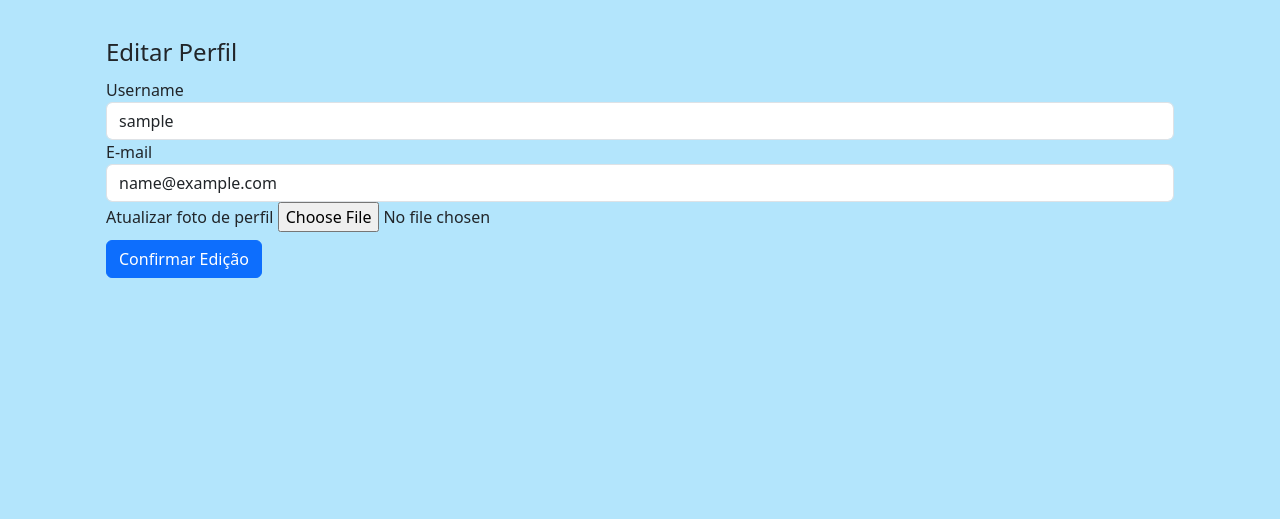
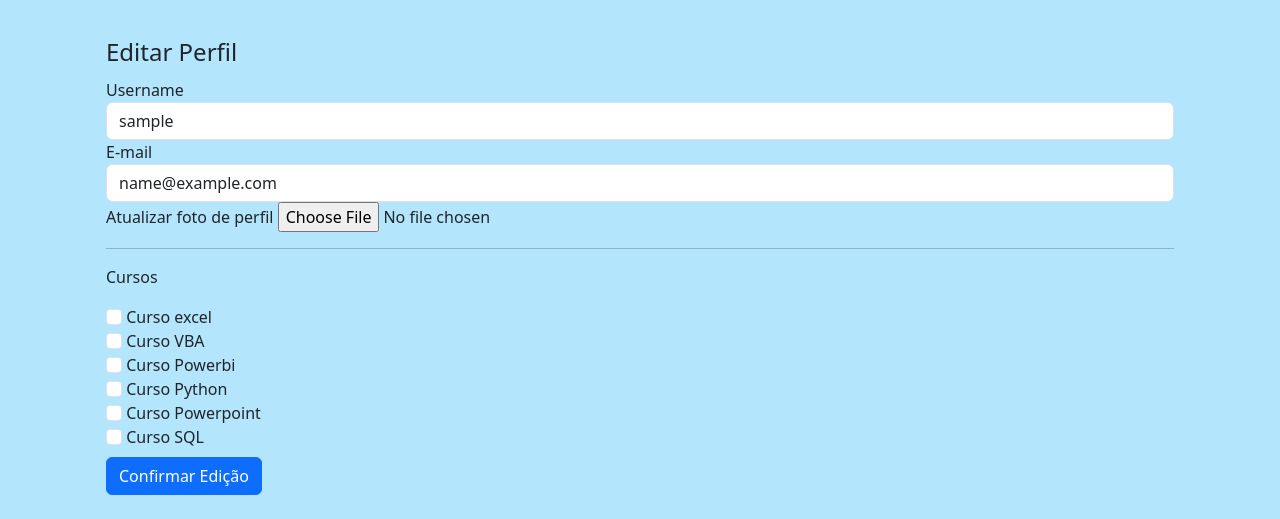
Before and after one commit to RafaelJMartini/Flask-website, a Flask app: page /perfil/editar in a window 1280 px wide. Shown: the part 367-886 px from the top of the page. Before the commit the page ends 645 px from the top, so only its background shows below. Run offline with Flask 3, Linux system fonts and the light colour scheme; the visitor is signed in with stand-in values (Sample User, id 1); some libraries are stand-ins or nearby versions.

Commit message:
Add courses on the edit profile html and form

```diff
--- a/comunidadeimpressionadora/forms.py
+++ b/comunidadeimpressionadora/forms.py
@@ -30,6 +30,14 @@ class FormEditarPerfil(FlaskForm):
      username  = StringField('Username',validators=[DataRequired()])
      email = StringField('E-mail', validators=[DataRequired(), Email()])
      foto_perfil = FileField('Atualizar foto de perfil', validators=[FileAllowed(['jpg','png'])])
+
+     curso_excel = BooleanField('Curso excel')
+     curso_vba = BooleanField('Curso VBA')
+     curso_powerbi = BooleanField('Curso Powerbi')
+     curso_python = BooleanField('Curso Python')
+     curso_ppt = BooleanField('Curso Powerpoint')
+     curso_sql = BooleanField('Curso SQL')
+
      botao_submit_editar_perfil = SubmitField('Confirmar Edição')
 
      def validate_email(self,email):
--- a/comunidadeimpressionadora/templates/editarperfil.html
+++ b/comunidadeimpressionadora/templates/editarperfil.html
@@ -47,6 +47,16 @@
                                         {% endfor %}
                                     {% endif %}
                                 </div>
+                                <hr>
+                                <p>Cursos</p>
+                                {% for campo in  form%}
+                                    {% if 'curso_' in campo.name %}
+                                        <div class="form-group">
+                                            {{ campo(class="form-check-input") }}
+                                            {{ campo.label(class="form-check-label") }}
+                                        </div>
+                                    {% endif %}
+                                {% endfor %}
                             </fieldset>
                         {{ form.botao_submit_editar_perfil(class="btn btn-primary mt-2") }}
                     </form>
```
